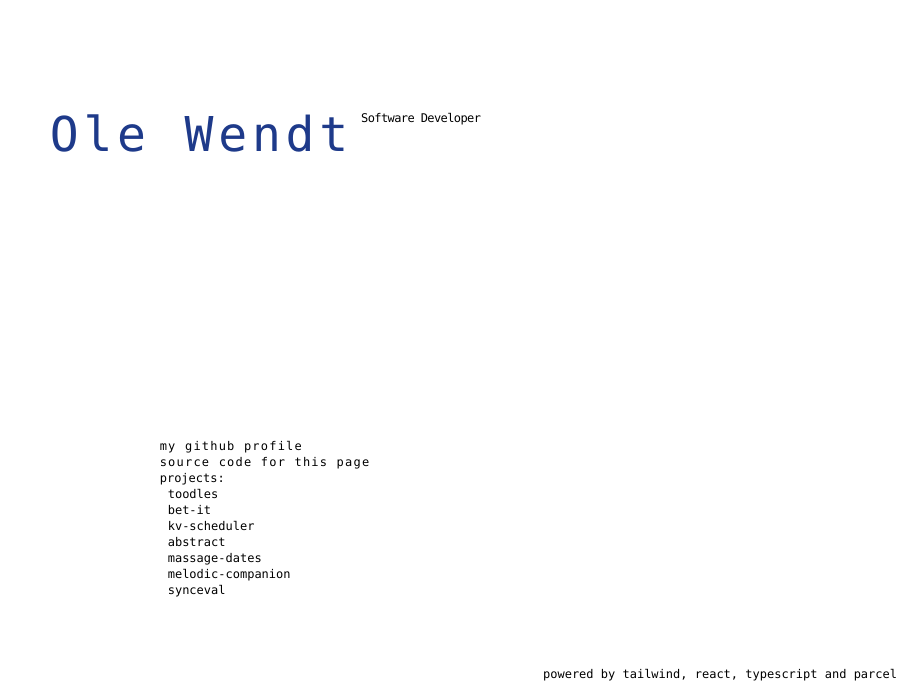
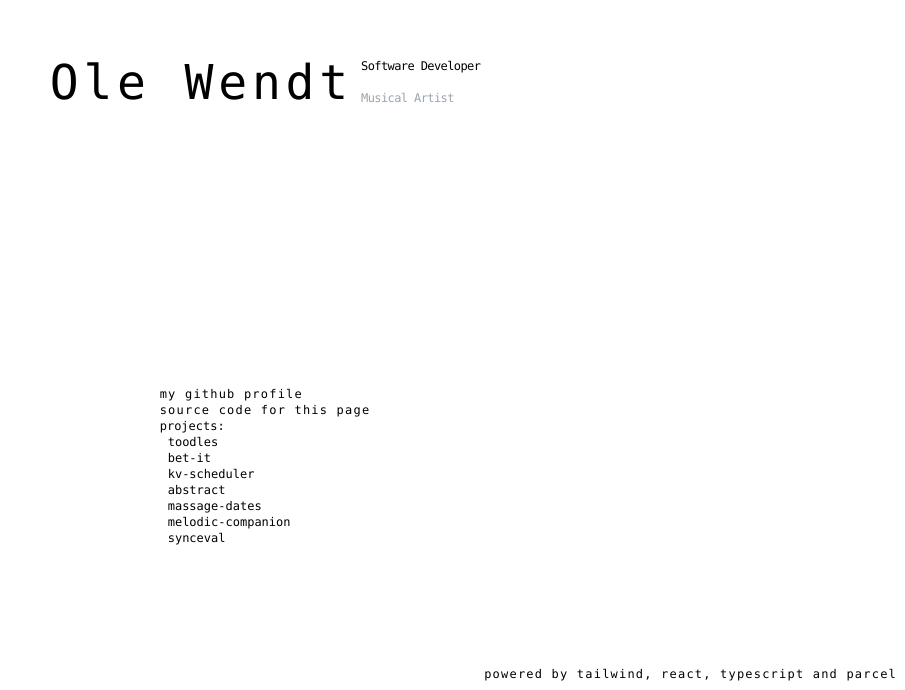
Before and after one commit to WendtOle/home-page, a React (Vite) app: page / in a window 1280 px wide. Shown: the part 110-800 px from the top of the page, without its empty margins (375-1280 px from the left). Built offline with nearby package versions, Linux system fonts and the light colour scheme.

Commit message:
Redesign

```diff
--- a/src/App.tsx
+++ b/src/App.tsx
@@ -14,19 +14,19 @@ export function App() {
   );
 
   return (
-    <div className="flex flex-col h-svh space-between relative dark:bg-gray-600">
-      <div className="flex items-center justify-center basis-1/2 dark:basis-3/8 xl:basis-5/8 dark:xl:basis-3/8">
+    <div className="flex flex-col h-svh space-between relative dark:bg-gray-600 relative">
+      <div className="flex items-center justify-center h-1/2">
         <Header />
       </div>
-      <div className="flex basis-1/2 dark:basis-5/8 xl:basis-3/8 dark:xl:basis-5/8 justify-center items-center dark:items-start">
+      <div className="flex h-1/2 justify-center items-center dark:items-start">
         <div className="dark:hidden">
           <Content
             focusedProject={focusedProjectName}
             setFocusedProject={setFocusedProject}
           />
         </div>
-        <div className="flex justify-center items-center p-2 flex-col hidden dark:inline-flex">
-          <img className="rounded-full xl:w-96" src={logo} />
+        <div className="flex justify-start items-center p-2 flex-col hidden dark:inline-flex h-full">
+          <img className="rounded-full h-4/5" src={logo} />
           <Link href="https://soundcloud.com/andreydelany" name="Soundcloud" />
         </div>
       </div>
--- a/src/Footer.tsx
+++ b/src/Footer.tsx
@@ -2,7 +2,7 @@ import React from "react";
 
 export const Footer = () => {
   return (
-    <p className="font-mono text-2xl xl:text-xs dark:text-white">
+    <p className="font-mono text-2xl xl:text-xs dark:text-yellow-200 tracking-widest">
       <p className="dark:hidden">
         powered by tailwind, react, typescript and parcel
       </p>
--- a/src/Header.tsx
+++ b/src/Header.tsx
@@ -6,20 +6,21 @@ export const Header = () => {
   };
 
   return (
-    <div className="flex space-x-2 flex-col xl:flex-row group">
-      <h1 className="text-blue-900 dark:text-yellow-200 text-9xl dark:text-8xl xl:text-5xl dark:xl:text-5xl font-mono tracking-widest ">
+    <div className="flex space-x-2 flex-col xl:flex-row">
+      <h1 className="dark:text-yellow-200 text-8xl xl:text-5xl dark:xl:text-5xl font-mono tracking-widest ">
         <p className="dark:hidden">Ole Wendt</p>
         <p className="hidden dark:inline-flex">Andrey Delany</p>
       </h1>
-      <div onClick={switchPerson} className="group-hover:underline">
-        <p className="font-mono text-2xl xl:text-xs tracking-tighter dark:hidden">
+      <div
+        onClick={switchPerson}
+        className="flex justify-between items-center xl:flex-col xl:items-start"
+      >
+        <p className="font-mono text-2xl xl:text-xs tracking-tighter dark:text-gray-400">
           Software Developer
         </p>
-        <div className="flex justify-end flex-col dark:flex-row items-end">
-          <p className="font-mono text-2xl xl:text-xs tracking-tighter hidden dark:inline-flex dark:text-white">
-            Musical Artist
-          </p>
-        </div>
+        <p className="font-mono text-2xl xl:text-xs tracking-tighter text-gray-400 dark:text-yellow-200">
+          Musical Artist
+        </p>
       </div>
     </div>
   );
--- a/src/Link.tsx
+++ b/src/Link.tsx
@@ -3,7 +3,7 @@ import React from "react";
 export const Link = (props: { href: string; name: string }) => {
   return (
     <a
-      className="font-mono text-3xl xl:text-xs hover:text-gray-400 leading-relaxed dark:text-yellow-200 tracking-widest"
+      className="font-mono text-3xl xl:text-xs leading-relaxed dark:text-yellow-200 tracking-widest"
       href={props.href}
       target="_blank"
     >
```
